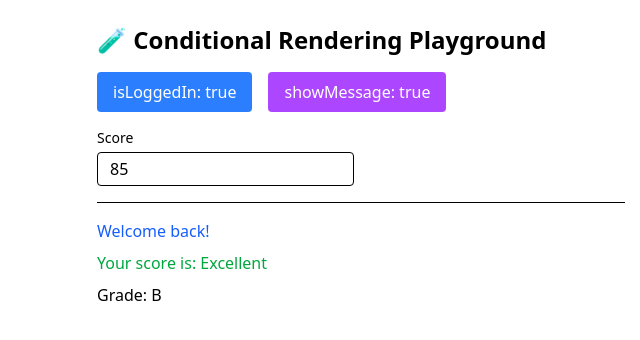
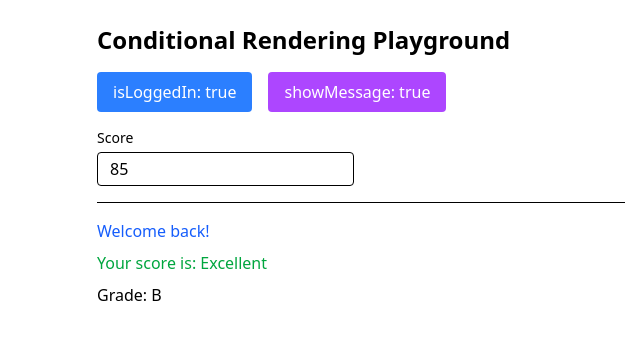
Before and after one commit to srseen/learn-react-vitest, a React (Vite) app: page /basics/conditional in a window 1280 px wide. Shown: the top 340 px of the page, without its empty margins (279-919 px from the left). Built offline with nearby package versions, Linux system fonts and the light colour scheme.

Commit message:
fix:delete icon

```diff
--- a/src/components/basics/3.Conditional Rendering/ConditionalRendering.tsx
+++ b/src/components/basics/3.Conditional Rendering/ConditionalRendering.tsx
@@ -41,9 +41,7 @@
 
   return (
     <div className="p-6 max-w-xl mx-auto space-y-4">
-      <h1 className="text-2xl font-bold">
-        🧪 Conditional Rendering Playground
-      </h1>
+      <h1 className="text-2xl font-bold">Conditional Rendering Playground</h1>
 
       <div className="flex gap-4 flex-wrap">
         <button
```
